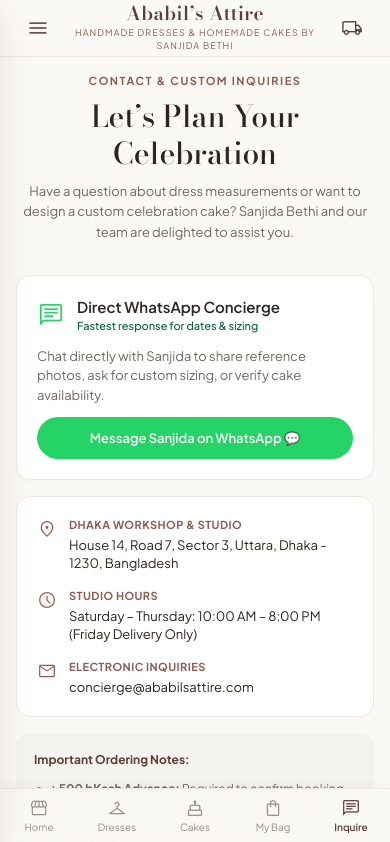
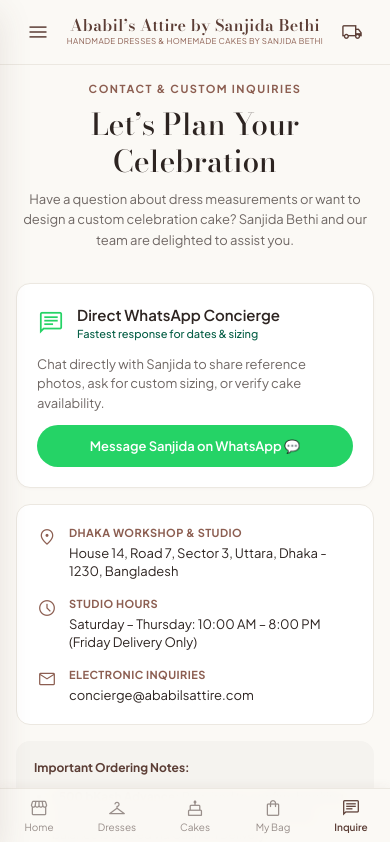
Before and after one commit to itzabd/E-Commerce-for-Ababils-attire, a React (Vite) app: page /contact in a window 390 px wide. Shown: the top 842 px of the page. Built offline with nearby package versions, Linux system fonts and the light colour scheme; no server answers; a web font is replaced by a local one.

Commit message:
feat: add admin dashboard, settings pages, customer layout, and base styles

```diff
--- a/src/index.css
+++ b/src/index.css
@@ -195,6 +195,9 @@
   .customer-header-bag-btn {
     display: none !important;
   }
+  .customer-header-admin-badge {
+    display: none !important;
+  }
   .customer-header-inner {
     display: flex !important;
     align-items: center !important;
@@ -208,7 +211,7 @@
     top: 50% !important;
     transform: translate(-50%, -50%) !important;
     width: max-content !important;
-    max-width: calc(100% - 110px) !important;
+    max-width: calc(100% - 96px) !important;
     display: flex !important;
     flex-direction: column !important;
     align-items: center !important;
@@ -216,6 +219,7 @@
     text-align: center !important;
     pointer-events: auto !important;
     z-index: 1 !important;
+    overflow: hidden !important;
   }
   .customer-right-group {
     margin-left: auto !important;
@@ -225,3 +229,22 @@
     z-index: 2 !important;
   }
 }
+
+@media (max-width: 480px) {
+  .customer-brand-title {
+    font-size: 16px !important;
+  }
+  .customer-brand-subtitle {
+    font-size: 8px !important;
+    letter-spacing: 0.05em !important;
+  }
+}
+
+@media (max-width: 360px) {
+  .customer-brand-title {
+    font-size: 14px !important;
+  }
+  .customer-brand-subtitle {
+    display: none !important;
+  }
+}
--- a/src/layouts/CustomerLayout.tsx
+++ b/src/layouts/CustomerLayout.tsx
@@ -22,13 +22,23 @@
   const navigate = useNavigate();
 
   useEffect(() => {
-    settingsService.getSettings().then((s) => setStoreSettings(s));
+    settingsService.getSettings().then((s) => {
+      setStoreSettings(s);
+      setLogoImgError(false);
+    });
     const handleSettingsUpdated = (e: any) => {
-      if (e.detail) setStoreSettings(e.detail);
+      if (e.detail) {
+        setStoreSettings(e.detail);
+        setLogoImgError(false);
+      }
     };
     window.addEventListener('store_settings_updated', handleSettingsUpdated);
     return () => window.removeEventListener('store_settings_updated', handleSettingsUpdated);
   }, []);
+
+  useEffect(() => {
+    setLogoImgError(false);
+  }, [storeSettings?.logo_url]);
 
   const secretTapCountRef = useRef(0);
   const secretTapTimerRef = useRef<any>(null);
@@ -173,25 +183,22 @@
 
           {/* Center: Brand Identity (Mathematically centered across viewports) */}
           <div style={styles.brandCenter} className="customer-brand-center">
-            <Link to="/" style={{ ...styles.brandLink, display: 'inline-flex', alignItems: 'center', justifyContent: 'center' }}>
-              {storeSettings?.logo_url && !logoImgError ? (
+            <Link to="/" style={styles.brandLink}>
+              {storeSettings?.logo_url && !logoImgError && (
                 <img
                   src={storeSettings.logo_url}
-                  alt="Ababil’s Attire"
+                  alt="Ababil’s Attire Logo"
                   onError={() => setLogoImgError(true)}
-                  style={{
-                    maxHeight: '38px',
-                    maxWidth: '180px',
-                    objectFit: 'contain',
-                    display: 'block',
-                  }}
+                  style={styles.brandLogoImg}
                 />
-              ) : (
-                <span style={styles.brandTitle}>Ababil’s Attire</span>
               )}
+              <span style={styles.brandTitle} className="customer-brand-title">
+                {storeSettings?.store_name || "Ababil’s Attire"}
+              </span>
             </Link>
             <span
               style={styles.brandSubtitle}
+              className="customer-brand-subtitle"
               onClick={handleSecretTap}
               title="Ababil’s Attire by Sanjida Bethi"
               role="button"
@@ -204,7 +211,12 @@
           {/* Right: Actions Cluster (Track Order, Bag, Admin) */}
           <div style={styles.rightGroup} className="customer-right-group">
             {isAdmin && (
-              <Link to="/admin" style={styles.adminBadgeLink} title="Studio Admin Suite">
+              <Link
+                to="/admin"
+                style={styles.adminBadgeLink}
+                className="customer-header-admin-badge"
+                title="Studio Admin Suite"
+              >
                 <span className="material-symbols-outlined" style={{ fontSize: '16px' }}>
                   shield_person
                 </span>
@@ -608,10 +620,10 @@
     transition: 'all 0.2s ease',
   },
   headerInner: {
-    height: '56px',
+    minHeight: '64px',
     maxWidth: '1200px',
     margin: '0 auto',
-    padding: '0 16px',
+    padding: '8px 16px',
     display: 'grid',
     gridTemplateColumns: '1fr auto 1fr',
     alignItems: 'center',
@@ -667,10 +679,24 @@
     alignItems: 'center',
     textAlign: 'center',
     justifySelf: 'center',
+    maxWidth: '60vw',
+    gap: '2px',
   },
   brandLink: {
     textDecoration: 'none',
     color: 'inherit',
+    display: 'inline-flex',
+    alignItems: 'center',
+    justifyContent: 'center',
+    gap: '8px',
+  },
+  brandLogoImg: {
+    height: '28px',
+    width: 'auto',
+    maxWidth: '36px',
+    objectFit: 'contain',
+    display: 'block',
+    flexShrink: 0,
   },
   brandTitle: {
     fontFamily: "var(--font-serif, 'Bodoni Moda', serif)",
@@ -679,6 +705,7 @@
     color: '#5c3e36',
     letterSpacing: '0.02em',
     lineHeight: 1.1,
+    whiteSpace: 'nowrap',
   },
   brandSubtitle: {
     fontFamily: "var(--font-sans, 'Plus Jakarta Sans', sans-serif)",
@@ -686,9 +713,13 @@
     letterSpacing: '0.12em',
     color: '#8c5e51',
     textTransform: 'uppercase',
-    marginTop: '1px',
     cursor: 'default',
     userSelect: 'none',
+    lineHeight: 1.2,
+    whiteSpace: 'nowrap',
+    overflow: 'hidden',
+    textOverflow: 'ellipsis',
+    maxWidth: '100%',
   },
   rightGroup: {
     display: 'flex',
--- a/src/pages/admin/AdminSettings.tsx
+++ b/src/pages/admin/AdminSettings.tsx
@@ -332,7 +332,7 @@
     setForm({ ...form, available_delivery_days: updated });
   };
 
-  const handleExportData = async (type: 'customers' | 'orders' | 'products' | 'settings') => {
+  const handleExportData = async (type: 'customers' | 'orders' | 'products') => {
     try {
       let data: any[] = [];
       let filename = '';
@@ -341,7 +341,17 @@
         case 'customers': {
           const m = await import('../../services/admin.service');
           const resp = await m.adminService.getCustomersDirectory();
-          data = resp.customers;
+          data = resp.customers.map((c: any) => ({
+            'Customer ID': c.id,
+            'Name': c.name,
+            'Phone': c.phone,
+            'Alt Phone': c.alt_phone || '',
+            'Area': c.area || '',
+            'Address': c.address || '',
+            'Total Orders': c.total_orders || 0,
+            'Lifetime Value': c.ltv || 0,
+            'Last Order': c.last_order_date || '',
+          }));
           filename = `customers_export_${new Date().toISOString().split('T')[0]}.csv`;
           break;
         }
@@ -355,11 +365,6 @@
           const m = await import('../../services/products.service');
           data = await m.productsService.getAllProductsAdmin();
           filename = `products_export_${new Date().toISOString().split('T')[0]}.csv`;
-          break;
-        }
-        case 'settings': {
-          data = [await settingsService.getSettings()];
-          filename = `store_settings_export_${new Date().toISOString().split('T')[0]}.csv`;
           break;
         }
       }
@@ -2407,13 +2412,6 @@
             >
               Export Customers
             </button>
-            <button
-              type="button"
-              onClick={() => handleExportData('settings')}
-              style={styles.changePasswordBtn}
-            >
-              Export Settings
-            </button>
           </div>
         </div>
       </section>
@@ -2565,7 +2563,8 @@
                       }}
                       style={{
                         fontSize: '11px',
-                        padding: '4px 8px',
+                        padding: '6px 10px',
+                        minHeight: '32px',
                         backgroundColor: '#ffffff',
                         border: '1px solid #d9cbbf',
                         borderRadius: '4px',
@@ -2655,7 +2654,7 @@
                       <span style={{ fontSize: '13px', fontWeight: 600 }}>Uploading screenshot to cloud storage...</span>
                     </div>
                   ) : reviewForm.screenshot_url ? (
-                    <div style={{ display: 'flex', alignItems: 'center', gap: '14px', textAlign: 'left' }}>
+                    <div style={{ display: 'flex', alignItems: 'center', flexWrap: 'wrap', gap: '12px', textAlign: 'left' }}>
                       <img
                         src={reviewForm.screenshot_url}
                         alt="Screenshot Preview"
@@ -2665,17 +2664,19 @@
                           objectFit: 'cover',
                           borderRadius: '8px',
                           border: '1px solid #d4c3bf',
-                          boxShadow: '0 2px 6px rgba(0,0,0,0.08)'
+                          boxShadow: '0 2px 6px rgba(0,0,0,0.08)',
+                          flexShrink: 0
                         }}
                       />
-                      <div style={{ flex: 1 }}>
-                        <div style={{ display: 'flex', alignItems: 'center', gap: '6px', color: '#065f46', fontSize: '12px', fontWeight: 600, marginBottom: '6px' }}>
+                      <div style={{ flex: '1 1 200px', minWidth: 0 }}>
+                        <div style={{ display: 'flex', alignItems: 'center', gap: '6px', color: '#065f46', fontSize: '12px', fontWeight: 600, marginBottom: '8px' }}>
                           <span className="material-symbols-outlined" style={{ fontSize: '16px' }}>check_circle</span>
                           Screenshot Attached
                         </div>
-                        <div style={{ display: 'flex', gap: '8px' }}>
+                        <div style={{ display: 'flex', flexWrap: 'wrap', gap: '8px' }}>
                           <label style={{
-                            padding: '6px 12px',
+                            padding: '8px 12px',
+                            minHeight: '38px',
                             backgroundColor: '#ffffff',
                             border: '1px solid #d9cbbf',
                             borderRadius: '6px',
@@ -2687,7 +2688,7 @@
                             alignItems: 'center',
                             gap: '4px'
                           }}>
-                            <span className="material-symbols-outlined" style={{ fontSize: '15px' }}>upload</span>
+                            <span className="material-symbols-outlined" style={{ fontSize: '16px' }}>upload</span>
                             Change Image
                             <input
                               type="file"
@@ -2700,14 +2701,17 @@
                             type="button"
                             onClick={() => setReviewForm({ ...reviewForm, screenshot_url: '' })}
                             style={{
-                              padding: '6px 10px',
+                              padding: '8px 12px',
+                              minHeight: '38px',
                               backgroundColor: '#fee2e2',
                               border: '1px solid #fecaca',
                               borderRadius: '6px',
                               fontSize: '12px',
                               fontWeight: 600,
                               color: '#991b1b',
-                              cursor: 'pointer'
+                              cursor: 'pointer',
+                              display: 'inline-flex',
+                              alignItems: 'center'
                             }}
                           >
                             Remove
@@ -2744,14 +2748,14 @@
                 </div>
 
                 {/* Optional manual URL input */}
-                <div style={{ display: 'flex', alignItems: 'center', gap: '8px' }}>
+                <div style={{ display: 'flex', alignItems: 'center', flexWrap: 'wrap', gap: '8px' }}>
                   <span style={{ fontSize: '11px', color: '#7e726b', whiteSpace: 'nowrap' }}>Or paste image link:</span>
                   <input
                     type="url"
                     value={reviewForm.screenshot_url}
                     onChange={(e) => setReviewForm({ ...reviewForm, screenshot_url: e.target.value })}
                     placeholder="https://... direct image link"
-                    style={{ ...styles.input, flex: 1, padding: '6px 10px', fontSize: '12px' }}
+                    style={{ ...styles.input, flex: '1 1 200px', minWidth: '150px', padding: '8px 10px', fontSize: '12px' }}
                   />
                 </div>
               </div>
@@ -2946,6 +2950,8 @@
     display: 'flex',
     justifyContent: 'space-between',
     alignItems: 'center',
+    flexWrap: 'wrap',
+    gap: '12px',
     borderBottom: '1px solid #eae8e4',
     paddingBottom: '14px',
     marginBottom: '20px',
@@ -2998,7 +3004,8 @@
   },
   crestCard: {
     display: 'flex',
-    alignItems: 'center',
+    alignItems: 'flex-start',
+    flexWrap: 'wrap',
     gap: '16px',
     backgroundColor: '#f5f3ef',
     border: '1px solid #eae8e4',
@@ -3338,6 +3345,8 @@
     display: 'flex',
     justifyContent: 'space-between',
     alignItems: 'center',
+    flexWrap: 'wrap',
+    gap: '12px',
     border: '1px solid #eae8e4',
     borderRadius: '6px',
     padding: '14px 16px',
@@ -3688,6 +3697,7 @@
   modalFooter: {
     display: 'flex',
     justifyContent: 'flex-end',
+    flexWrap: 'wrap',
     gap: '10px',
     marginTop: '6px',
     paddingTop: '12px',
```
Also changed, not shown: src/pages/admin/AdminDashboard.tsx (+25 -11 lines), .playwright-mcp/products-export-2026-09-25.csv (added), .playwright-mcp/store-settings-export-2026-09-25.csv (added).
